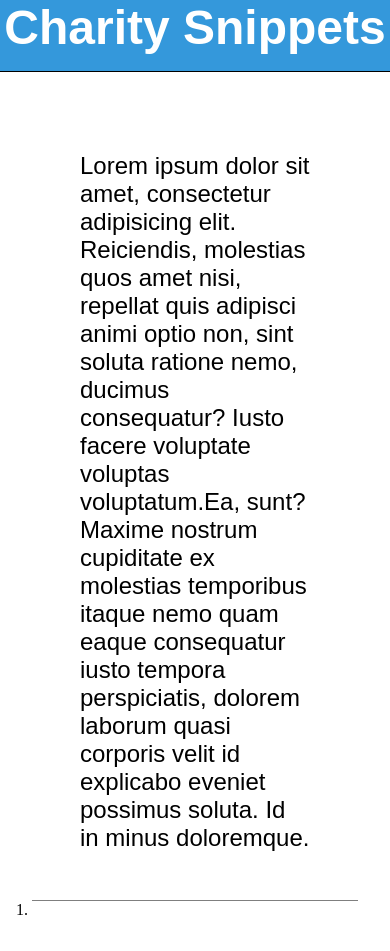
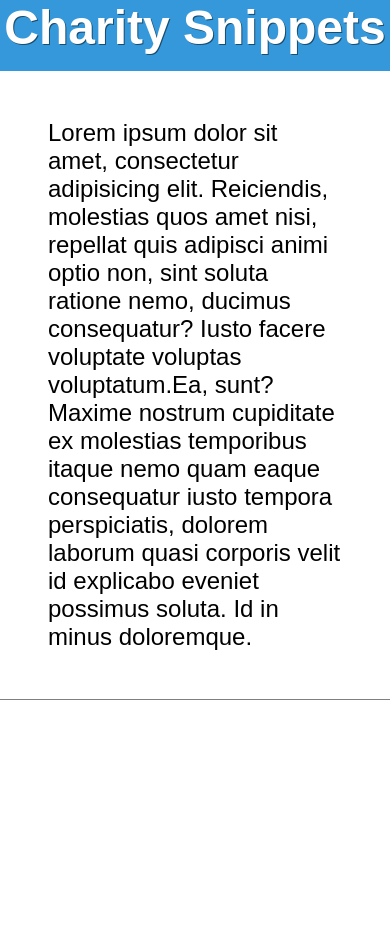
Before and after one commit to MaxTheMonster/CharitySnippets, a plain HTML site: page index.html in a window 390 px wide. After the commit the page ends 844 px from the top, so only its background shows below. Drawn offline with Linux system fonts and the light colour scheme.

Commit message:
Addded _media.scss and text-shadow updated

```diff
--- a/scss/_base.scss
+++ b/scss/_base.scss
@@ -4,10 +4,10 @@ nav {
   margin: 0;
   padding-bottom: 0.5em;
   font-family: sans-serif;
-  border-bottom: 1px solid black;
   background: #3498db;
 
   a {
+    text-shadow: 1px 1px rgba(0,0,0,0.5);
     color: white;
     text-decoration: none;
     transition: 0.4s;
--- /dev/null
+++ b/scss/_media.scss
@@ -0,0 +1,5 @@
+@media screen and (max-width: 500px) {
+  .container {
+    margin: 0;
+  }
+}
--- a/scss/main.scss
+++ b/scss/main.scss
@@ -1,4 +1,4 @@
-@import "base";
+@import "base", "media";
 
 * {
   margin: 0;
```
Also changed, not shown: css/main.css.
